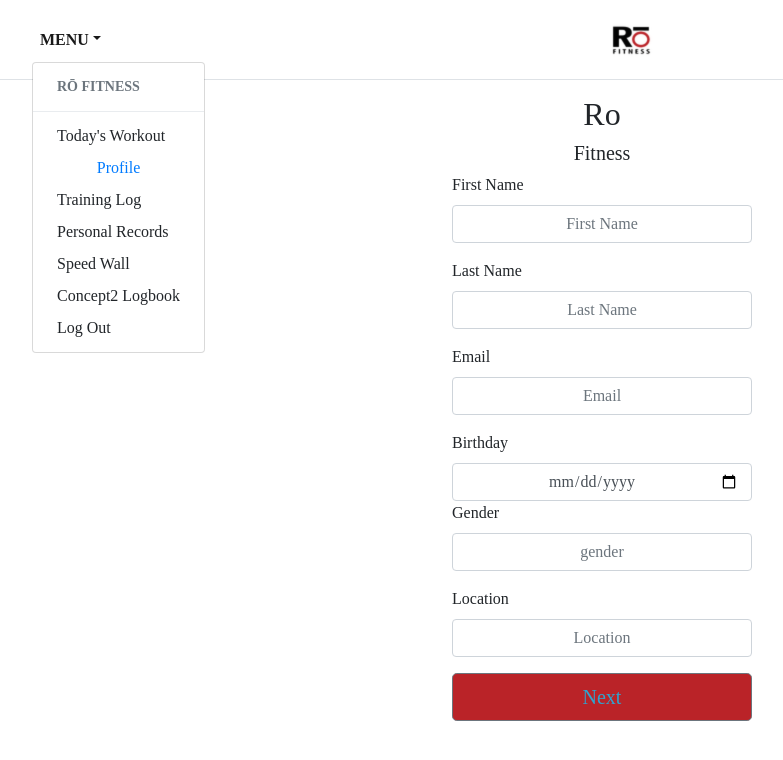
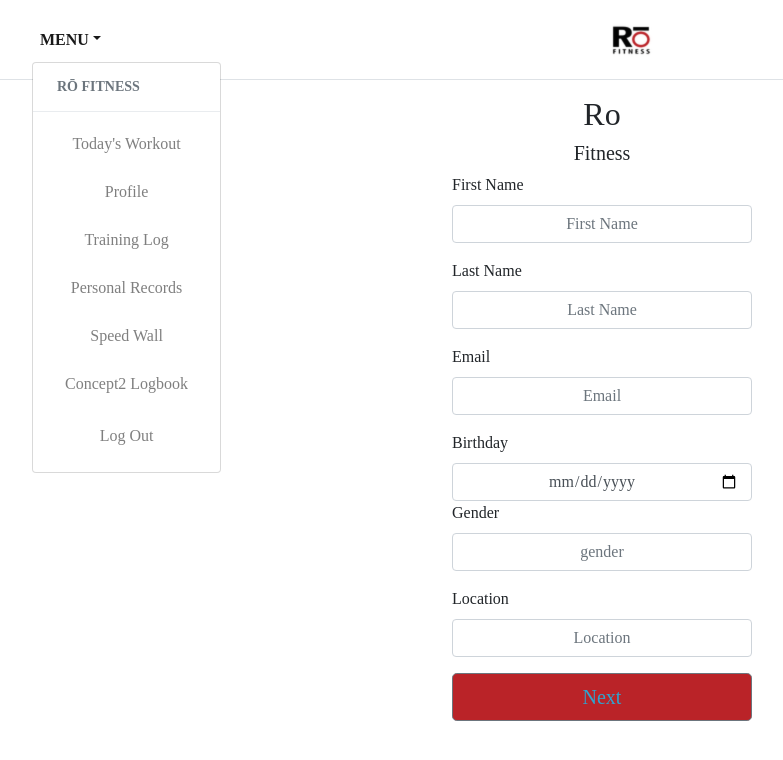
Before and after one commit to dnavejas/R-Fitness-App, a React (Create React App) app in the folder ro-fitness-app/: page /Profile in a window 1280 px wide. Both pictures are taken after a click on the link "MENU". Shown: the top 760 px of the page, without its empty margins (38-821 px from the left). Built offline with nearby package versions, Linux system fonts and the light colour scheme.

Commit message:
added links to all items in navbar, added class nav-link to have text display as black

```diff
--- a/ro-fitness-app/src/App.css
+++ b/ro-fitness-app/src/App.css
@@ -1,7 +1,9 @@
+body {
+  font-family: Myriad Pro;
+}
 .App {
   text-align: center;
 }
-
 .App-logo {
   animation: App-logo-spin infinite 20s linear;
   height: 40vmin;
@@ -20,7 +22,6 @@
   font-size: calc(10px + 2vmin);
   color: white;
 }
-
 .login-form {
   width: 100%;
   max-width: 330px;
@@ -28,12 +29,10 @@
   margin: auto;
   height: 100%;
 }
-
 .hello {
   background-color: #ba2328 !important ;
   color: #2fa4d0 !important;
 }
-
 .bottom-div {
   position: relative;
 }
@@ -41,23 +40,20 @@
   background-color: #ba2328 !important ;
   color: #2fa4d0 !important;
 }
-
 .tabs {
   justify-content: center !important;
 }
-
 .active {
   background-color: #ba2328 !important;
   color: white !important ;
 }
 .tabs * {
-  /* margin: 2px !important; */
   border: solid 1px white !important;
   display: flex !important;
   color: white;
   background-color: gray;
   text-align: center;
 }
-body {
-  font-family: Myriad Pro;
+.nav-link {
+  color: black;
 }
--- a/ro-fitness-app/src/App.js
+++ b/ro-fitness-app/src/App.js
@@ -1,7 +1,7 @@
 import React, { Fragment } from "react";
 import { BrowserRouter as Router, Route } from "react-router-dom";
 import WorkoutPosts from "./components/Workout-post";
-import Header from "./components/Header";
+import NavBar from "./components/NavBar";
 import Login from "./components/Login";
 import CreateAccount from "./components/CreateAccount";
 import ForgotPassword from "./components/ForgotPassword";
@@ -14,7 +14,7 @@ const App = () => (
   <Router>
     <Fragment>
       <Route path="/" exact={true} component={Login} />
-      <Route path="/:id" component={Header} />
+      <Route path="/:id" component={NavBar} />
       <Route path="/Create-account" exact={true} component={CreateAccount} />
       <Route path="/Forgot-password" exact={true} component={ForgotPassword} />
       <Route path="/Profile" component={Profile} />
--- a/ro-fitness-app/src/components/Header.jsx
+++ b/ro-fitness-app/src/components/NavBar.jsx
@@ -53,21 +53,41 @@ class Header extends Component {
                           Rō FITNESS
                         </DropdownItem>
                         <DropdownItem divider />
-                        <DropdownItem
-                          tag="a"
-                          href="/blah"
-                          className="text-align-center"
-                        >
-                          Today's Workout
+                        <DropdownItem className="text-center ">
+                          <Link to={"/"} className="nav-link">
+                            Today's Workout
+                          </Link>
                         </DropdownItem>
-                        <DropdownItem className="text-center">
-                          <Link to={"/Welcome"}>Profile</Link>
+                        <DropdownItem className="text-center ">
+                          <Link to={"/Profile"} className="nav-link">
+                            Profile
+                          </Link>
                         </DropdownItem>
-                        <DropdownItem href="#">Training Log</DropdownItem>
-                        <DropdownItem href="#">Personal Records</DropdownItem>
-                        <DropdownItem href="#">Speed Wall</DropdownItem>
-                        <DropdownItem href="#">Concept2 Logbook</DropdownItem>
-                        <DropdownItem href="#">Log Out</DropdownItem>
+                        <DropdownItem className="text-center ">
+                          <Link to={"/"} className="nav-link">
+                            Training Log
+                          </Link>
+                        </DropdownItem>
+                        <DropdownItem className="text-center ">
+                          <Link to={"/"} className="nav-link">
+                            Personal Records
+                          </Link>
+                        </DropdownItem>
+                        <DropdownItem className="text-center ">
+                          <Link to={"/"} className="nav-link">
+                            Speed Wall
+                          </Link>
+                        </DropdownItem>
+                        <DropdownItem className="text-center ">
+                          <Link to={"/"} className="nav-link">
+                            Concept2 Logbook
+                          </Link>
+                        </DropdownItem>
+                        <DropdownItem className="text-center nav-link">
+                          <Link to={"/"} className="nav-link">
+                            Log Out
+                          </Link>
+                        </DropdownItem>
                       </DropdownMenu>
                     </UncontrolledDropdown>
                   </Nav>
```
